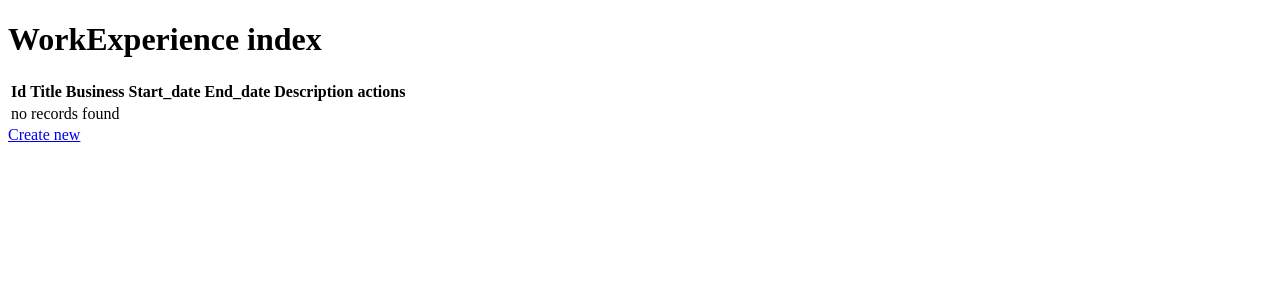
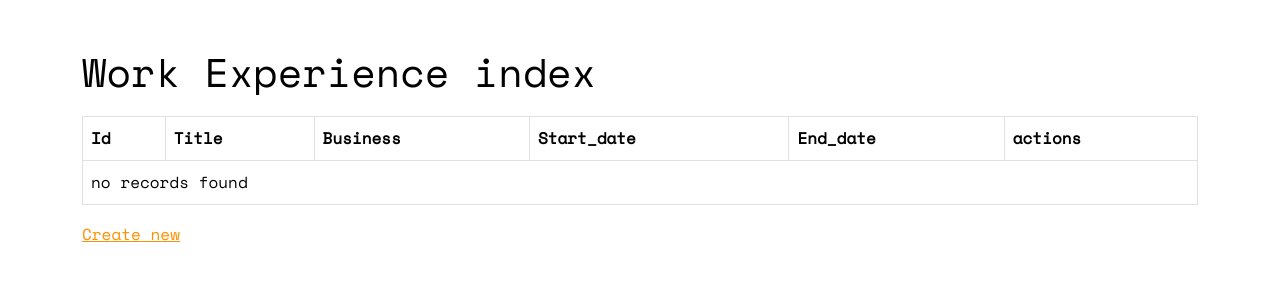
Before and after one commit to jjsmyth1984/symfony-personal-homepage, a Symfony app: template templates/work_experience/index.html.twig in a window 1280 px wide. Shown: the top 300 px of the page. Run offline with Twig, Linux system fonts and the light colour scheme; the template is opened without the code that fills it, so the values that code supplies are empty; style sheets or scripts are compiled from the project's sources; some libraries are stand-ins or nearby versions.

Commit message:
Adding basic table styles to work experience management table.

```diff
--- a/templates/work_experience/index.html.twig
+++ b/templates/work_experience/index.html.twig
@@ -3,29 +3,29 @@
 {% block title %}WorkExperience index{% endblock %}
 
 {% block body %}
-    <h1>WorkExperience index</h1>
 
-    <table class="table">
-        <thead>
+<div class="container table-responsive py-5">
+    <h1>Work Experience index</h1>
+
+    <table class="table table-bordered table-hover">
+        <thead class="thead-dark">
             <tr>
-                <th>Id</th>
-                <th>Title</th>
-                <th>Business</th>
-                <th>Start_date</th>
-                <th>End_date</th>
-                <th>Description</th>
-                <th>actions</th>
+                <th scope="col">Id</th>
+                <th scope="col">Title</th>
+                <th scope="col">Business</th>
+                <th scope="col">Start_date</th>
+                <th scope="col">End_date</th>
+                <th scope="col">actions</th>
             </tr>
         </thead>
         <tbody>
         {% for work_experience in work_experiences %}
             <tr>
-                <td>{{ work_experience.id }}</td>
+                <th scope="row">{{ work_experience.id }}</th>
                 <td>{{ work_experience.title }}</td>
                 <td>{{ work_experience.business }}</td>
                 <td>{{ work_experience.startDate ? work_experience.startDate|date('Y-m-d') : '' }}</td>
                 <td>{{ work_experience.endDate ? work_experience.endDate|date('Y-m-d') : '' }}</td>
-                <td>{{ work_experience.description }}</td>
                 <td>
                     <a href="{{ path('app_work_experience_show', {'id': work_experience.id}) }}">show</a>
                     <a href="{{ path('app_work_experience_edit', {'id': work_experience.id}) }}">edit</a>
@@ -40,4 +40,12 @@
     </table>
 
     <a href="{{ path('app_work_experience_new') }}">Create new</a>
+</div>
 {% endblock %}
+
+{% block stylesheets %}
+    <link rel="stylesheet" href="{{ asset('styles/project/homepage/index.css') }}">
+{% endblock %}
+{% block importmap %}
+    {{ importmap(['app_homepage', 'app_contact_us']) }}
+{% endblock %}
```
